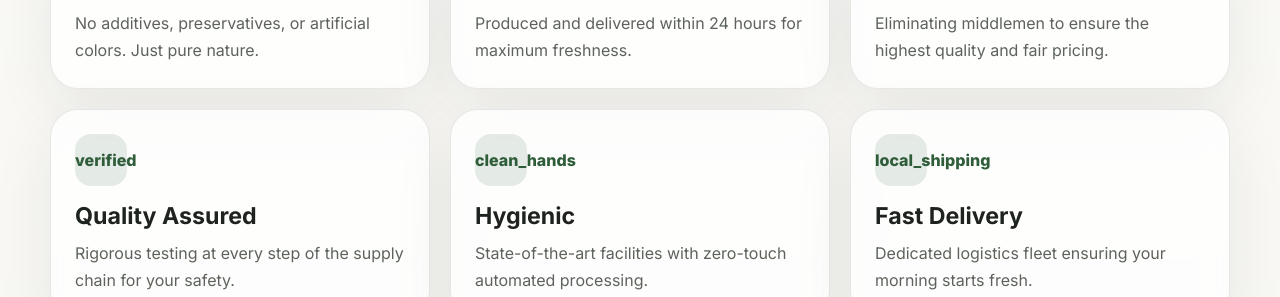
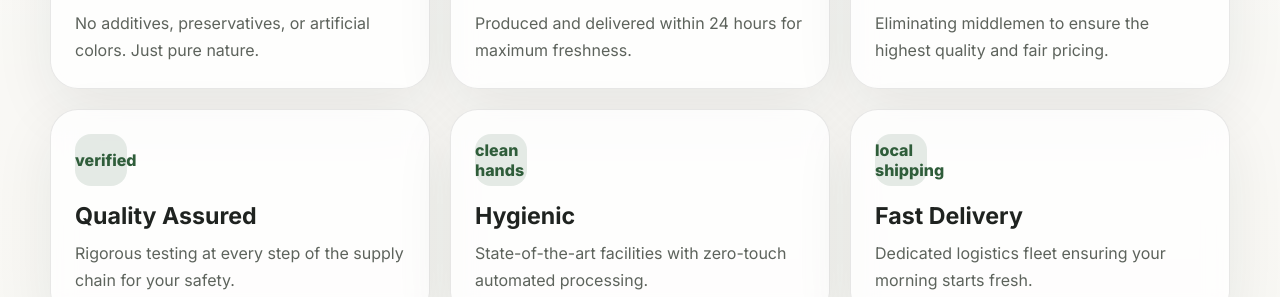
Before and after one commit to technovahubservices-dev/naturalminds, a React (Create React App) app: page / in a window 1280 px wide. Shown: the part 2520-2817 px from the top of the page. Built offline with nearby package versions, Linux system fonts and the light colour scheme.

Commit message:
sitecontent changed

```diff
--- a/src/data/siteContent.js
+++ b/src/data/siteContent.js
@@ -41,12 +41,12 @@ export const features = [
     description: 'Rigorous testing at every step of the supply chain for your safety.',
   },
   {
-    icon: 'clean_hands',
+    icon: 'clean hands',
     title: 'Hygienic',
     description: 'State-of-the-art facilities with zero-touch automated processing.',
   },
   {
-    icon: 'local_shipping',
+    icon: 'local shipping',
     title: 'Fast Delivery',
     description: 'Dedicated logistics fleet ensuring your morning starts fresh.',
   },
```
